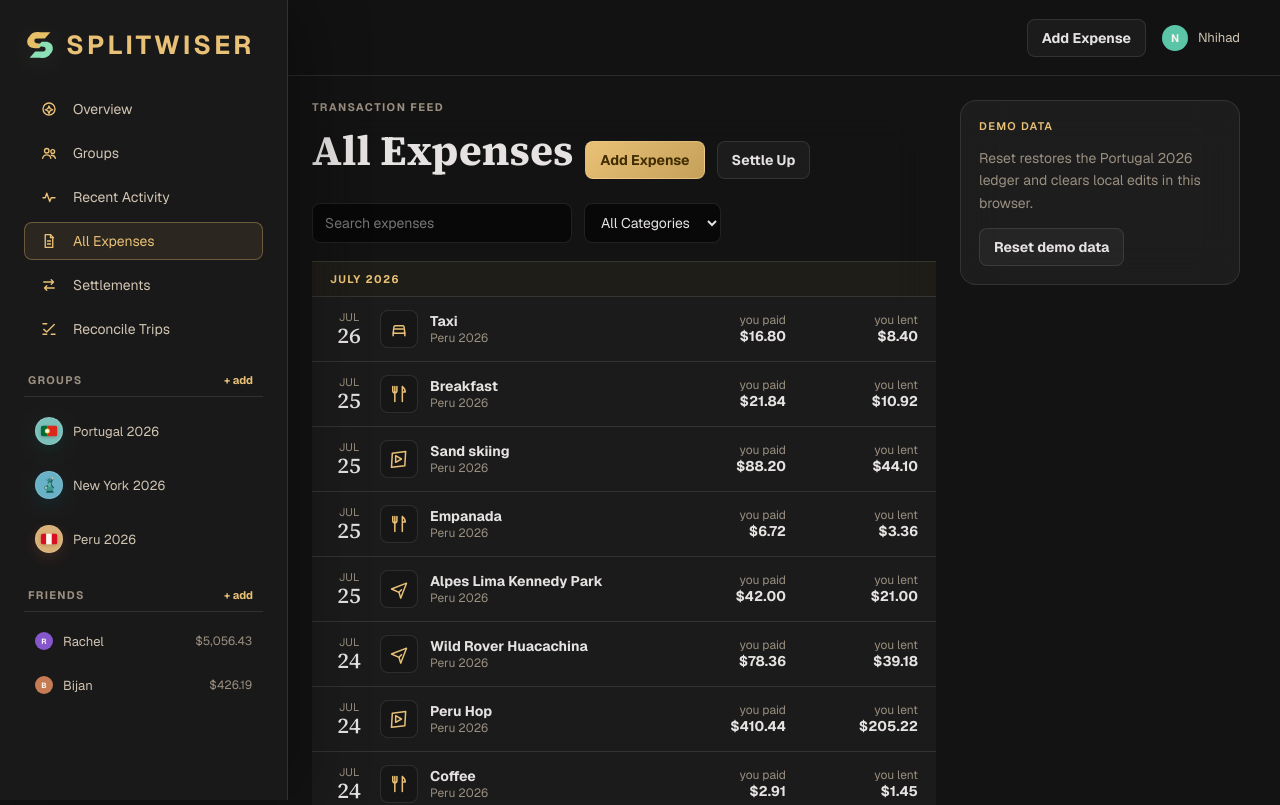
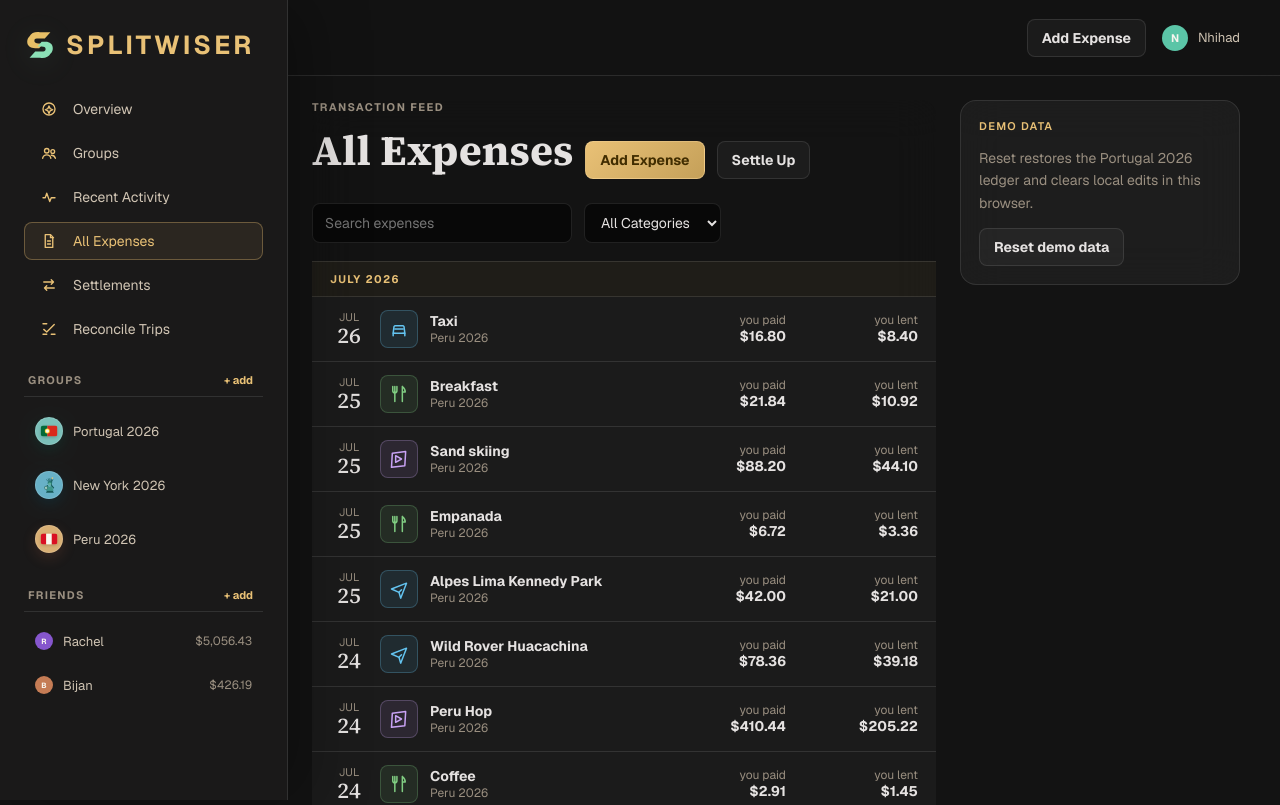
Before and after one commit to nhihadhassan/Splitwiser, a React (Vite) app: page /#/all in a window 1280 px wide. Shown: the top 805 px of the page. Built offline with nearby package versions, Linux system fonts and the light colour scheme.

Commit message:
Apply category icons across expense ledger

```diff
--- a/src/components/ExpenseList.tsx
+++ b/src/components/ExpenseList.tsx
@@ -5,7 +5,7 @@
 import { monthDay, monthLabel } from "../utils/dates";
 import { Avatar } from "./Avatar";
 import { AddExpenseModal } from "./AddExpenseModal";
-import { CategoryIcon } from "./Icons";
+import { CategoryIcon, PaymentIcon } from "./Icons";
 
 type FeedItem =
   | { kind: "expense"; date: string; createdAt: number; expense: Expense }
@@ -74,7 +74,7 @@
                   <div className="month">{m}</div>
                   <div className="day">{day}</div>
                 </div>
-                <div className="cash">💵</div>
+                <div className="cash payment-icon"><PaymentIcon size={20} /></div>
                 <div style={{ flex: 1 }}>
                   <strong>{from?.id === ME ? "You" : from?.name}</strong> paid{" "}
                   <strong>{to?.id === ME ? "you" : to?.name}</strong> {formatMoney(s.amount)}
@@ -111,7 +111,9 @@
                 <div className="month">{m}</div>
                 <div className="day">{day}</div>
               </div>
-              <div className="cat"><CategoryIcon category={e.category} size={20} /></div>
+              <div className={`cat activity-icon-${e.category}`}>
+                <CategoryIcon category={e.category} size={20} />
+              </div>
               <div className="desc">
                 <div className="title">{e.description}</div>
                 {groupName && <div className="where">{groupName}</div>}
--- a/src/components/Icons.tsx
+++ b/src/components/Icons.tsx
@@ -24,6 +24,16 @@
     medical: <><path d="M9 3h6v5h5v6h-5v5H9v-5H4V8h5V3Z" /></>,
   };
   return <span className="semantic-icon"><Svg size={size}>{icons[category]}</Svg></span>;
+}
+
+export function PaymentIcon({ size = 20 }: { size?: number }) {
+  return (
+    <span className="semantic-icon">
+      <Svg size={size}>
+        <path d="M5 8h13M15 5l3 3-3 3M19 16H6M9 13l-3 3 3 3" />
+      </Svg>
+    </span>
+  );
 }
 
 export function GroupIcon({ type, size = 20 }: { type: GroupType; size?: number }) {
--- a/src/styles.css
+++ b/src/styles.css
@@ -561,10 +561,17 @@
   min-width: 0;
 }
 
-.activity-icon {
+.activity-icon,
+.expense-row .cat {
   --activity-color: var(--gold);
   --activity-background: rgba(233, 193, 118, 0.09);
   --activity-border: rgba(233, 193, 118, 0.25);
+  color: var(--activity-color);
+  border-color: var(--activity-border);
+  background: var(--activity-background);
+}
+
+.activity-icon {
   width: 34px;
   height: 34px;
   display: grid;
@@ -576,37 +583,45 @@
   background: var(--activity-background);
 }
 
-.activity-icon .semantic-icon {
+.activity-icon .semantic-icon,
+.expense-row .cat .semantic-icon {
   color: inherit;
 }
 
 .activity-icon-food,
-.activity-icon-groceries {
+.activity-icon-groceries,
+.expense-row .cat.activity-icon-food,
+.expense-row .cat.activity-icon-groceries {
   --activity-color: oklch(78% 0.13 145);
   --activity-background: oklch(66% 0.11 145 / 0.12);
   --activity-border: oklch(74% 0.12 145 / 0.28);
 }
 
 .activity-icon-transport,
-.activity-icon-travel {
+.activity-icon-travel,
+.expense-row .cat.activity-icon-transport,
+.expense-row .cat.activity-icon-travel {
   --activity-color: oklch(78% 0.11 230);
   --activity-background: oklch(63% 0.1 230 / 0.13);
   --activity-border: oklch(75% 0.1 230 / 0.28);
 }
 
-.activity-icon-entertainment {
+.activity-icon-entertainment,
+.expense-row .cat.activity-icon-entertainment {
   --activity-color: oklch(78% 0.12 305);
   --activity-background: oklch(63% 0.12 305 / 0.13);
   --activity-border: oklch(75% 0.1 305 / 0.28);
 }
 
-.activity-icon-shopping {
+.activity-icon-shopping,
+.expense-row .cat.activity-icon-shopping {
   --activity-color: oklch(79% 0.12 28);
   --activity-background: oklch(64% 0.12 28 / 0.13);
   --activity-border: oklch(76% 0.1 28 / 0.28);
 }
 
-.activity-icon-medical {
+.activity-icon-medical,
+.expense-row .cat.activity-icon-medical {
   --activity-color: oklch(78% 0.14 18);
   --activity-background: oklch(63% 0.13 18 / 0.13);
   --activity-border: oklch(75% 0.11 18 / 0.28);
@@ -935,6 +950,18 @@
   border-radius: var(--radius-sm);
   background: rgba(0, 0, 0, 0.18);
   flex-shrink: 0;
+}
+
+.expense-row .cat {
+  border-color: var(--activity-border);
+  color: var(--activity-color);
+  background: var(--activity-background);
+}
+
+.settlement-row .payment-icon {
+  color: oklch(78% 0.13 165);
+  border-color: oklch(74% 0.12 165 / 0.28);
+  background: oklch(66% 0.11 165 / 0.12);
 }
 
 .expense-row .desc {
```
